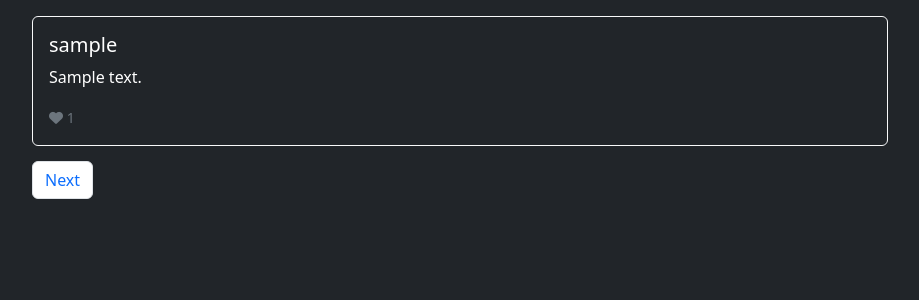
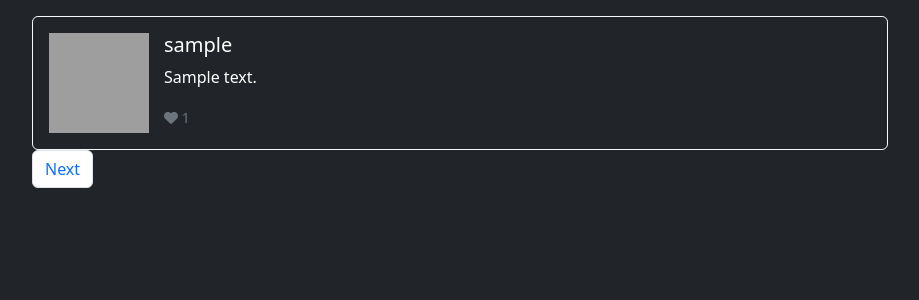
Before and after one commit to catboxteam/ctbxserver, a Flask app: template src/templates/users.html in a window 1280 px wide. Shown: the part 57-357 px from the top of the page, without its empty margins (180-1099 px from the left). Run offline with Flask 2, Linux system fonts and the light colour scheme; the template is opened without the code that fills it: most values are stand-ins (such as "Sample title", 1, 10 or a date in 2020); some libraries are stand-ins or nearby versions.

Commit message:
User avatar (website)

```diff
--- a/src/routes/Resources/upload.py
+++ b/src/routes/Resources/upload.py
@@ -14,7 +14,11 @@ def Upload(sha1):
         print(f"{sha1} (Type: {file.fileType} isSafe: {isSafe})")
 
         if isSafe:
+            # if file.fileType == fileType.Jpeg:
+            #     open(f"png/{sha1}.jpeg","wb").write(fileUpload)
+            # else:
             open(f"r/{sha1}","wb").write(fileUpload)
+
         else:
             return Response(status=404)
 
--- a/src/routes/Slots/getSlot.py
+++ b/src/routes/Slots/getSlot.py
@@ -105,6 +105,7 @@ def startPublish():
             case _:
                 print(f"Not found {child.tag} {child.text}")
 
+    resources.append(icon)
     dd.lastUpdated = startPub
 
 
--- a/src/templates/base.html
+++ b/src/templates/base.html
@@ -20,7 +20,7 @@
       <nav class="navbar navbar-expand-lg navbar-dark mb-3">
         <a class="navbar-brand" href="/">ctbx</a>
         <div class="navbar-nav">
-          <a class="nav-item nav-link" href="/users/0">Users</a>
+          <a class="nav-item nav-link" href="/users/1">Users</a>
           <a class="nav-item nav-link" href="/levels">Levels</a>
           <a class="nav-item nav-link" href="/photos">Photos</a>
         </div>
@@ -40,56 +40,6 @@
       </div> -->
 
       {% block body %}{% endblock %}
-
-      <!-- <div class="d-flex flex-nowrap">
-
-        <div class="d-flex justify-content-start">
-            <div class="card border-light mb-3 text-white bg-dark" style="width: 18rem">
-                <div class="card-header text-center">Team Picks</div>
-                <ul class="list-group">
-
-                    <div class="card" style="width: 18rem;">
-                        <div class="card-body">
-                          <h5 class="card-title text-dark">Level Name</h5>
-                          <h6 class="card-subtitle mb-2 text-muted">catbox <span class="badge text-bg-primary">Admin</span></h6>
-                          <p class="card-text text-dark">Level desc</p>
-                          <a href="#" class="card-link">Card link</a>
-                          <a href="#" class="card-link">Another link</a>
-                        </div>
-                        <div class="card-footer">
-                            <small class="text-muted">Last updated 3 mins ago</small>
-                        </div>
-                    </div>
-
-
-
-                </ul>
-              </div>
-          </div>
-
-        <div class="d-flex justify-content-end">
-            <div class="card border-light mb-3 text-white bg-dark" style="width: 18rem">
-                <div class="card-header text-center">Newest Levels</div>
-
-                <ul class="list-group">
-
-                    <div class="card" style="width: 18rem;">
-                        <div class="card-body">
-                          <h5 class="card-title text-dark">Level Name </h5>
-                          <h6 class="card-subtitle mb-2 text-muted">catbox <span class="badge text-bg-primary">Admin</span></h6>
-                          <p class="card-text text-dark">Level desc</p>
-                          <a href="#" class="card-link">Card link</a>
-                          <a href="#" class="card-link">Another link</a>
-                        </div>
-                        <div class="card-footer">
-                            <small class="text-muted">Last updated 3 mins ago</small>
-
-                        </div>
-                    </div>
-                </ul>
-            </div>
-        </div> -->
     </div>
-    <!-- </div> -->
   </body>
 </html>
--- a/src/templates/cards/mmpick.html
+++ b/src/templates/cards/mmpick.html
@@ -10,6 +10,8 @@
       <h5 class="card-title d-inline-block text-truncate" style="max-width: 220px;">{{i.name}}</h5>
       <h6 class="card-subtitle mb-2 text-muted">{{i.username}}</h6>
       <!-- <p class="card-text text d-inline-block text-truncate" style="max-width: 250px;">{{i.description}}</p> -->
+      <small class="text-muted"><div class="card-title d-inline-block text-truncate" style="max-width: 220px;">{{i.description}}</div></small>
+
     </div>
     <div class="card-footer">
         <small class="text-muted">
--- a/src/templates/cards/newest.html
+++ b/src/templates/cards/newest.html
@@ -10,6 +10,7 @@
       <h5 class="card-title d-inline-block text-truncate" style="max-width: 220px;">{{i.name}}</h5>
       <h6 class="card-subtitle mb-2 text-muted">{{i.username}}</h6>
       <!-- <p class="card-text text d-inline-block text-truncate" style="max-width: 250px;">{{i.description}}</p> -->
+      <small class="text-muted"><div class="card-title d-inline-block text-truncate" style="max-width: 220px;">{{i.description}}</div></small>
     </div>
     <div class="card-footer">
         <small class="text-muted">
--- a/src/templates/users.html
+++ b/src/templates/users.html
@@ -8,7 +8,9 @@ Users
 <div class="d-flex flex-column">
     {% for i in data %}
     <div class="card border-light bg-dark" style="width: 100%;">
-        <div class="card-body">
+        <div class="card-body d-flex">
+            <img src="http://127.0.0.1:10060/image/{{i.iconHash}}" style='width: 100px; height: 100px;'>
+            <div class="card-content">
                 <h5 class="card-title">{{ i.username }}</h5>
                 <p class="card-text">{{ i.biography }}</p>
                 <small class="text-muted">
@@ -18,7 +20,9 @@ Users
                 <!-- <a href="#" class="btn btn-primary">Go somewhere</a> -->
             </div>
         </div>
+    </div>
     {% endfor %}
+</div>
 
 
 
```
Also changed, not shown: src/routes/Website/main.py (+11 -1 lines). Lines whose indentation alone changed are shown as unchanged.
